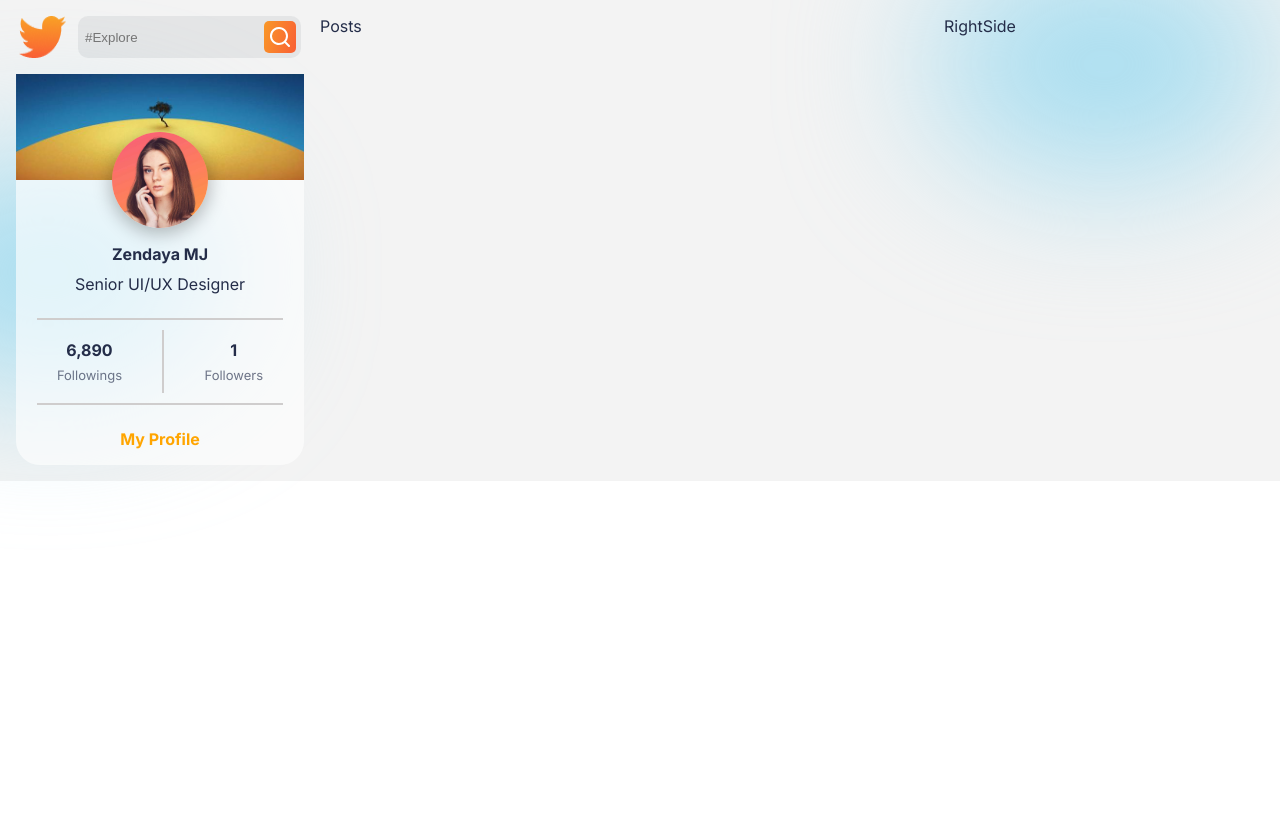
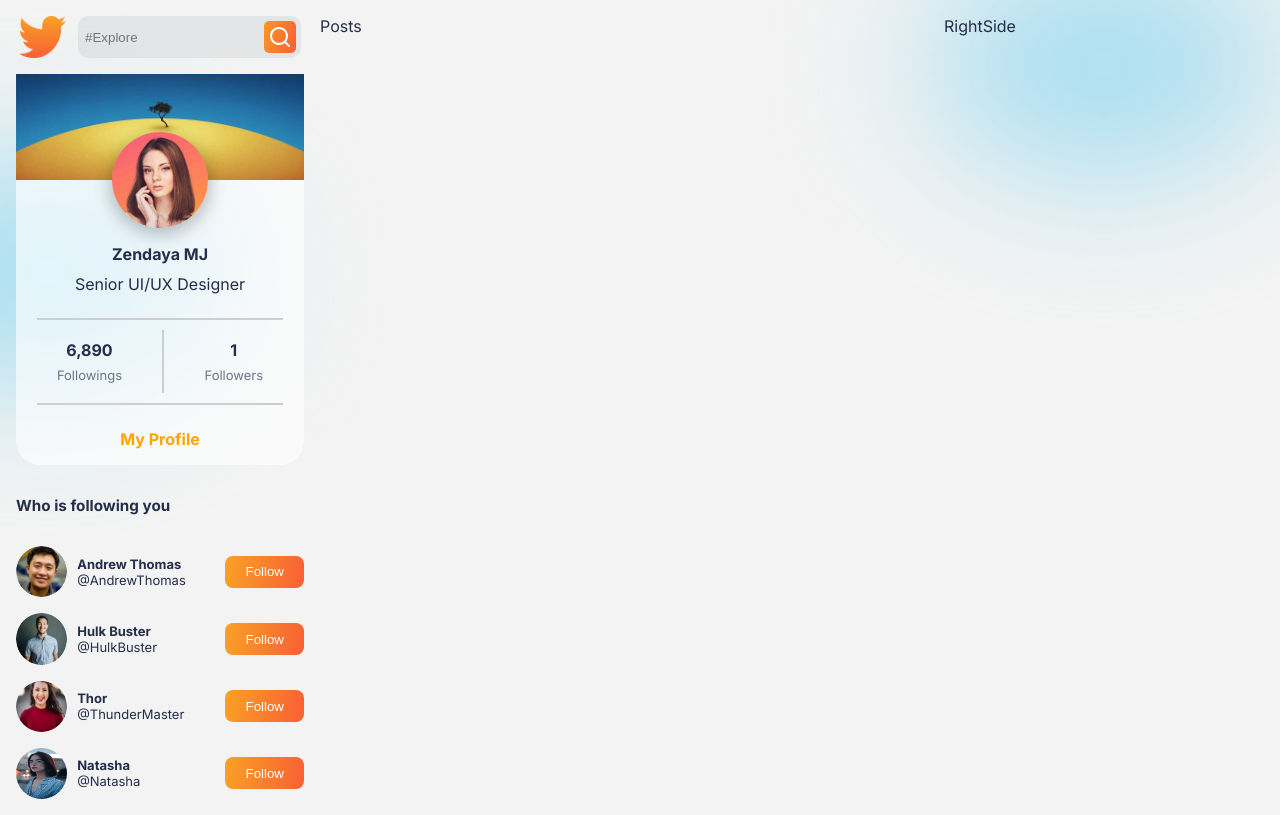
Before and after one commit to Dragibus76/SocialMedia, a React (Create React App) app: page / in a window 1280 px wide. Built offline with nearby package versions, Linux system fonts and the light colour scheme.

Commit message:
Frontend > Build followers section in profil section

```diff
--- a/src/App.css
+++ b/src/App.css
@@ -29,3 +29,20 @@
   background: #a6ddf0;
   filter: blur(72px);
 }
+
+.button {
+  display: flex;
+  align-items: center;
+  justify-content: center;
+  color: white;
+  border: none;
+  border-radius: 0.5rem;
+  background: var(--buttonBg);
+  transition: all 100ms ease-out;
+}
+.button:hover {
+  cursor: pointer;
+  color: var(--orange);
+  background: transparent;
+  border: 2px solid var(--orange);
+}
--- /dev/null
+++ b/src/Data/FollowersData.js
@@ -0,0 +1,11 @@
+import img1 from "../img/img1.png";
+import img2 from "../img/img2.png";
+import img3 from "../img/img3.png";
+import img4 from "../img/img4.jpg";
+
+export const Followers = [
+  { name: "Andrew Thomas", username: "AndrewThomas", img: img1 },
+  { name: "Hulk Buster", username: "HulkBuster", img: img2 },
+  { name: "Thor", username: "ThunderMaster", img: img3 },
+  { name: "Natasha", username: "Natasha", img: img4 }
+];
--- a/src/components/FollowersCard/FollowersCard.css
+++ b/src/components/FollowersCard/FollowersCard.css
@@ -0,0 +1,42 @@
+.FollowersCard {
+    width: 100%;
+    border-radius: 0.7rem;
+    gap: 1rem;
+    display: flex;
+    flex-direction: column;
+    font-size: 13px;
+}
+
+.follower {
+    display: flex;
+    justify-content: space-between;
+    align-items: center;
+}
+
+.follower > div {
+    display: flex;
+    gap: 10px;
+}
+
+.followerImage {
+    width: 3.2rem;
+    height: 3.2rem;
+    border-radius: 50%;
+}
+
+.name {
+    display: flex;
+    flex-direction: column;
+    align-items: flex-start;
+    justify-content: center;
+}
+
+.name > span:nth-of-type(1) {
+    font-weight: bold;
+}
+
+.fc-button {
+    height: 2rem;
+    padding-left: 20px;
+    padding-right: 20px;
+}
--- a/src/components/FollowersCard/FollowersCard.jsx
+++ b/src/components/FollowersCard/FollowersCard.jsx
@@ -0,0 +1,28 @@
+import React from 'react';
+import './FollowersCard.css';
+import { Followers } from '../../Data/FollowersData';
+
+const FollowersCard = () => {
+  return (
+    <div className="FollowersCard">
+        <h3>Who is following you</h3>
+
+        {Followers.map((follower, id) => {
+            return (
+                <div className="follower">
+                    <div>
+                        <img src={follower.img} alt="" className='followerImage' />
+                        <div className="name">
+                            <span>{follower.name}</span>
+                            <span>@{follower.username}</span>
+                        </div>
+                    </div>
+                    <button className='button fc-button'>Follow</button>
+                </div>
+            )
+        })}
+    </div>
+  )
+}
+
+export default FollowersCard
--- a/src/components/profileSide/ProfileSide.jsx
+++ b/src/components/profileSide/ProfileSide.jsx
@@ -1,4 +1,5 @@
 import React from 'react';
+import FollowersCard from '../FollowersCard/FollowersCard';
 import LogoSearch from '../LogoSearch/LogoSearch';
 import ProfileCard from '../ProfileCard/ProfileCard';
 import './ProfileSide.css';
@@ -8,6 +9,7 @@
     <div className="ProfileSide">
         <LogoSearch/>
         <ProfileCard/>
+        <FollowersCard/>
     </div>
   )
 }
```
